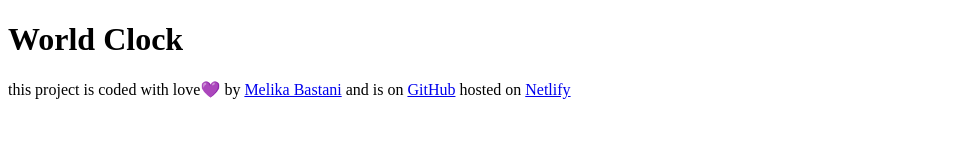
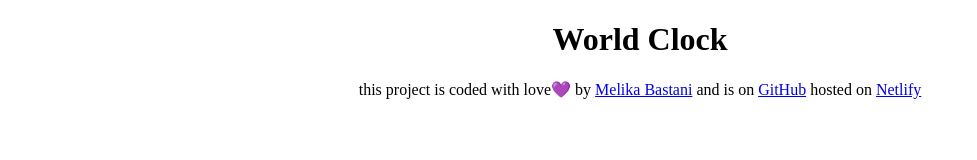
Before and after one commit to Melhyun/world-clock, a plain HTML site: page index.html in a window 1280 px wide. Shown: the whole page, without its empty margins (0-977 px from the left). Drawn offline with Linux system fonts and the light colour scheme.

Commit message:
linking style sheet

```diff
--- a/index.html
+++ b/index.html
@@ -4,7 +4,7 @@
     <meta charset="UTF-8" />
     <meta name="viewport" content="width=device-width, initial-scale=1.0" />
     <title>World Clock</title>
-    <style src="style.css"></style>
+    <link rel="stylesheet" href="style.css" />
   </head>
   <body>
     <h1>World Clock</h1>
```
